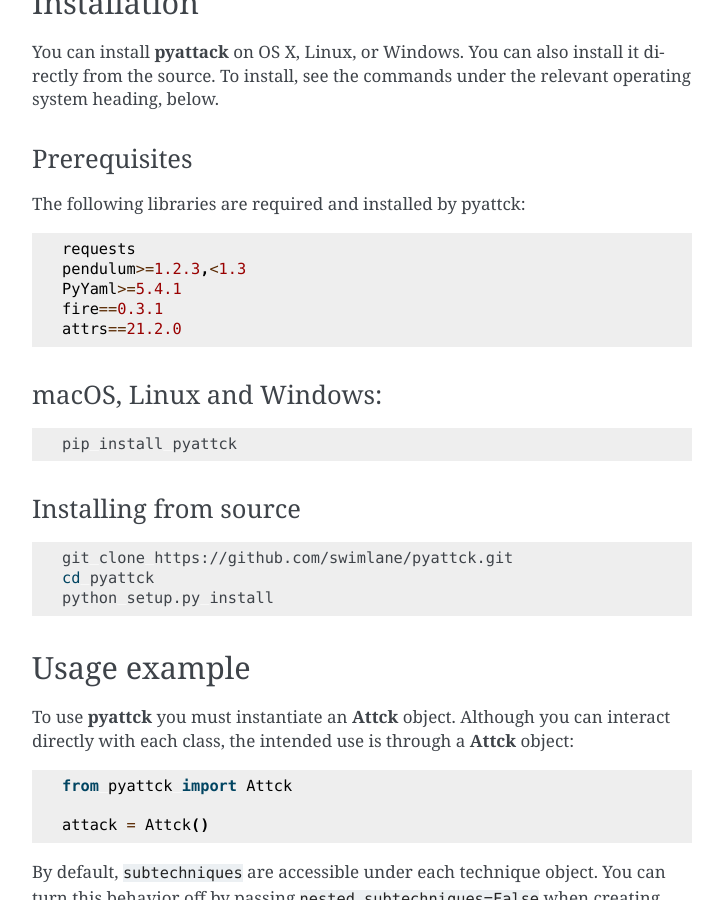
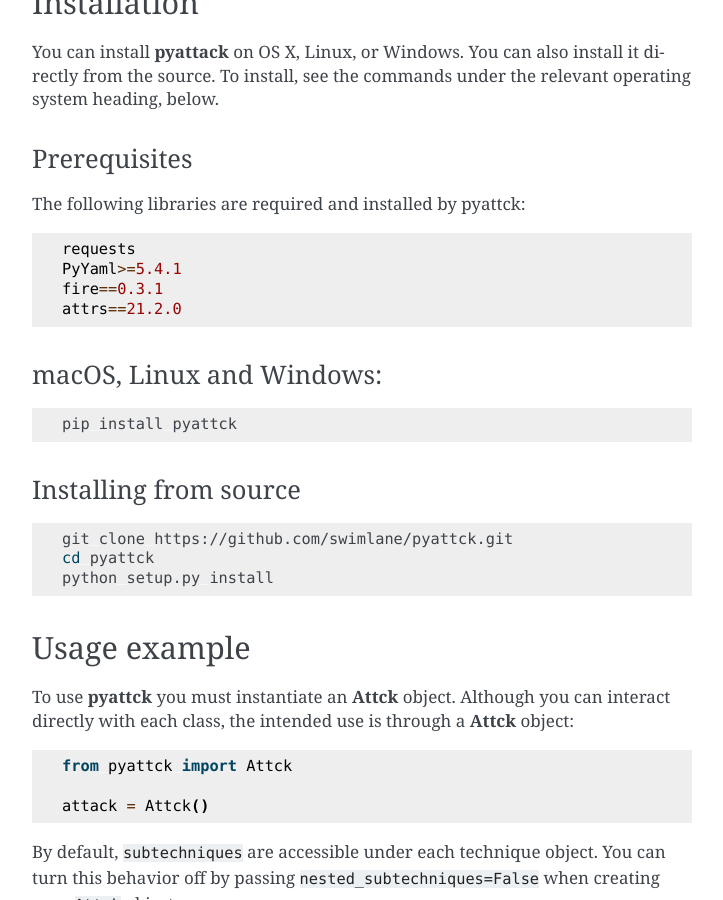
Before and after one commit to swimlane/pyattck, a Sphinx documentation site: the page built from docs/index.md, in a window 1280 px wide and 900 px high, scrolled down 2063 px. Shown: the whole window, without its empty margins (388-1111 px from the left). Built offline with Sphinx 7.4.7, drawn with Linux system fonts in a browser that asks for light colours; pages that are not in the unit, such as notebooks, are missing from menus.

Commit message:
Removing pendulum as dependency

````diff
--- a/docs/index.md
+++ b/docs/index.md
@@ -68,7 +68,6 @@
 
 ```
 requests
-pendulum>=1.2.3,<1.3
 PyYaml>=5.4.1
 fire==0.3.1
 attrs==21.2.0
--- a/requirements.txt
+++ b/requirements.txt
@@ -1,5 +1,4 @@
 requests
-pendulum>=1.2.3,<1.3
 PyYaml>=5.4.1
 fire==0.3.1
 attrs==21.2.0
````
Also changed, not shown: README.md (+0 -1 lines).
